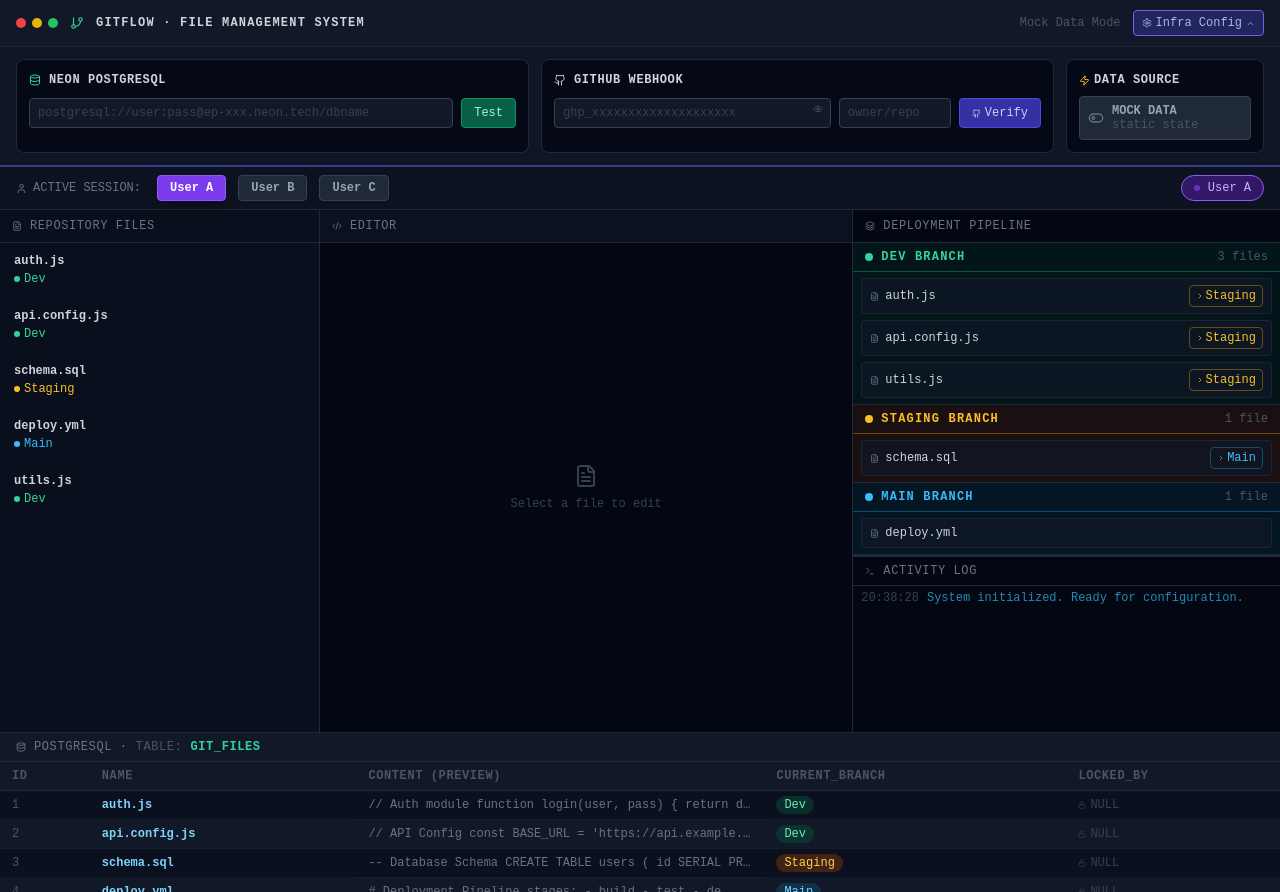
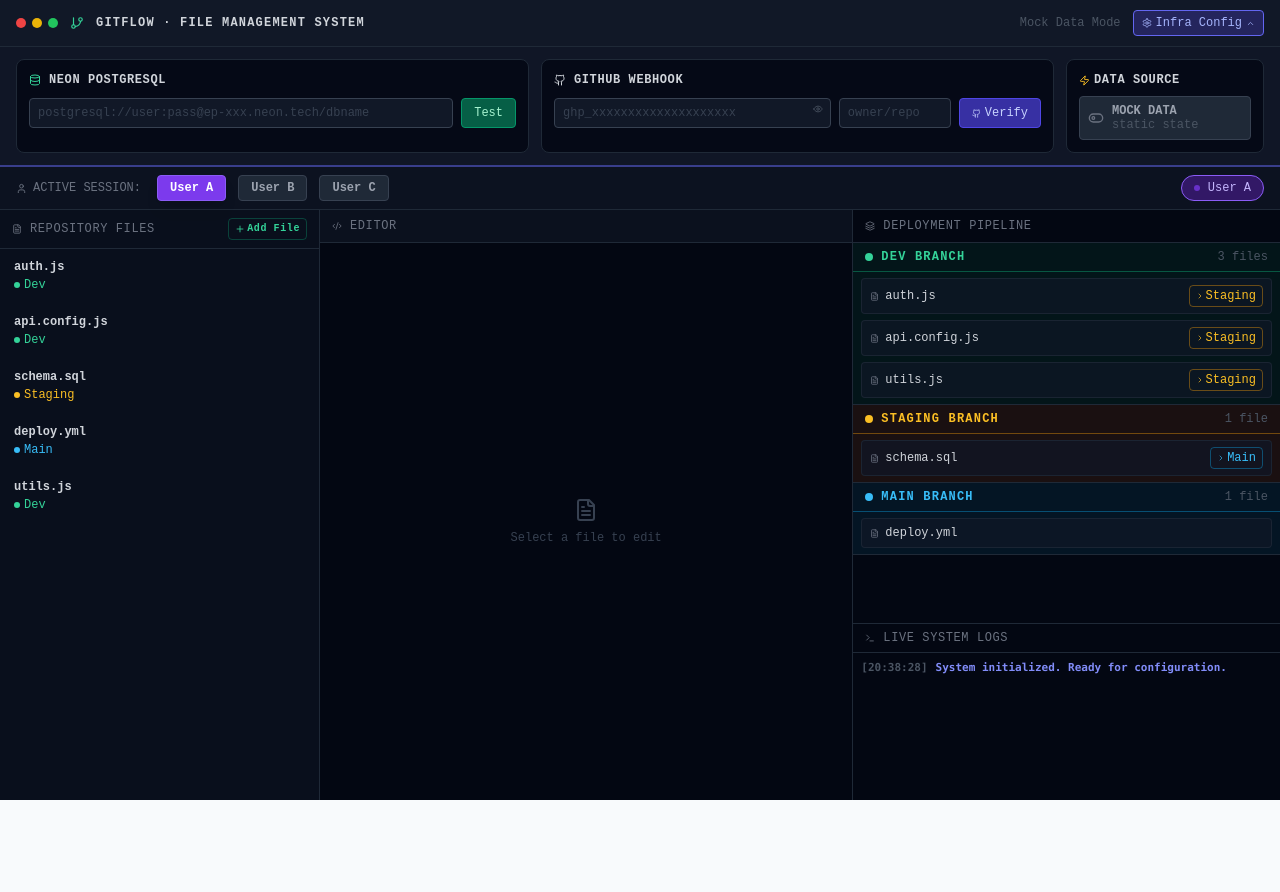
Before and after one commit to RazaRH17/gitflow-production-system, a Next.js app: page / in a window 1280 px wide. After the commit the page ends 800 px from the top, so only its background shows below. Built offline with nearby package versions, Linux system fonts and the light colour scheme.

Commit message:
Update page.tsx

```diff
--- a/app/page.tsx
+++ b/app/page.tsx
@@ -6,7 +6,7 @@
   GitBranch, Lock, Unlock, User, FileText, Save, Database,
   Terminal, AlertTriangle, ChevronRight, Code2, Layers,
   Settings, ChevronDown, ChevronUp, Github, ToggleLeft, ToggleRight,
-  CheckCircle2, XCircle, Loader2, Eye, EyeOff, Zap, Radio, Copy, Check,
+  CheckCircle2, XCircle, Loader2, Eye, EyeOff, Zap, Radio, Copy, Check, Plus
 } from "lucide-react";
 import type { GitFile, Branch, GitPushResponse, StepResult } from "@/lib/types";
 
@@ -22,17 +22,17 @@
 };
 
 const BRANCH_META: Record<Branch, { label: string; color: string; border: string; bg: string; badge: string; dot: string }> = {
-  dev:     { label: "Dev",     color: "text-emerald-400", border: "border-emerald-500/40", bg: "bg-emerald-900/20", badge: "bg-emerald-900/50 text-emerald-300", dot: "bg-emerald-400" },
+  dev:     { label: "Dev",      color: "text-emerald-400", border: "border-emerald-500/40", bg: "bg-emerald-900/20", badge: "bg-emerald-900/50 text-emerald-300", dot: "bg-emerald-400" },
   staging: { label: "Staging", color: "text-amber-400",   border: "border-amber-500/40",   bg: "bg-amber-900/20",   badge: "bg-amber-900/50 text-amber-300",   dot: "bg-amber-400"   },
-  main:    { label: "Main",    color: "text-sky-400",     border: "border-sky-500/40",     bg: "bg-sky-900/20",     badge: "bg-sky-900/50 text-sky-300",     dot: "bg-sky-400"     },
+  main:    { label: "Main",     color: "text-sky-400",      border: "border-sky-500/40",     bg: "bg-sky-900/20",     badge: "bg-sky-900/50 text-sky-300",     dot: "bg-sky-400"     },
 };
 
 const BRANCH_ORDER: Branch[] = ["dev", "staging", "main"];
 
 const MOCK_FILES: GitFile[] = [
-  { id: 1, name: "auth.js",       content: "// Auth module\nfunction login(user, pass) {\n  return db.verify(user, pass);\n}",                                                current_branch: "dev",     locked_by: null, sha: null, created_at: "", updated_at: "" },
-  { id: 2, name: "api.config.js", content: "// API Config\nconst BASE_URL = 'https://api.example.com';\nconst TIMEOUT = 5000;",                                             current_branch: "dev",     locked_by: null, sha: null, created_at: "", updated_at: "" },
-  { id: 3, name: "schema.sql",    content: "-- Database Schema\nCREATE TABLE users (\n  id SERIAL PRIMARY KEY,\n  email VARCHAR(255)\n);",                                   current_branch: "staging", locked_by: null, sha: null, created_at: "", updated_at: "" },
+  { id: 1, name: "auth.js",       content: "// Auth module\nfunction login(user, pass) {\n  return db.verify(user, pass);\n}",                                current_branch: "dev",     locked_by: null, sha: null, created_at: "", updated_at: "" },
+  { id: 2, name: "api.config.js", content: "// API Config\nconst BASE_URL = 'https://api.example.com';\nconst TIMEOUT = 5000;",                               current_branch: "dev",     locked_by: null, sha: null, created_at: "", updated_at: "" },
+  { id: 3, name: "schema.sql",    content: "-- Database Schema\nCREATE TABLE users (\n  id SERIAL PRIMARY KEY,\n  email VARCHAR(255)\n);",                               current_branch: "staging", locked_by: null, sha: null, created_at: "", updated_at: "" },
   { id: 4, name: "deploy.yml",    content: "# Deployment Pipeline\nstages:\n  - build\n  - test\n  - deploy",                                                               current_branch: "main",    locked_by: null, sha: null, created_at: "", updated_at: "" },
   { id: 5, name: "utils.js",      content: "// Utility Functions\nconst formatDate = (d) => d.toISOString();\nconst slugify = (s) => s.toLowerCase().replace(/ /g,'-');",   current_branch: "dev",     locked_by: null, sha: null, created_at: "", updated_at: "" },
 ];
@@ -61,6 +61,11 @@
   const [dbStatus, setDbStatus]   = useState<null | "testing" | "ok" | "fail">(null);
   const [gitStatus, setGitStatus] = useState<null | "testing" | "ok" | "fail">(null);
   const [copied, setCopied]       = useState(false);
+
+  // add file states
+  const [addModalOpen, setAddModalOpen] = useState(false);
+  const [newFileName, setNewFileName] = useState("");
+  const [newFileContent, setNewFileContent] = useState("");
 
   // terminal
   const [termOpen, setTermOpen]   = useState(false);
@@ -98,7 +103,6 @@
 
   // ── file selection ────────────────────────────────────────────────────────
   const selectFile = async (file: GitFile) => {
-    // Release any lock the active user holds on another file
     setFiles(prev => prev.map(f => f.locked_by === activeUser && f.id !== file.id ? { ...f, locked_by: null } : f));
 
     if (file.locked_by && file.locked_by !== activeUser) {
@@ -189,6 +193,45 @@
     }, 2000);
   };
 
+  // ── handle creation of a new file ──────────────────────────────────────────
+  const handleCreateFile = async (e: React.FormEvent) => {
+    e.preventDefault();
+    if (!newFileName.trim()) return;
+
+    const formattedName = newFileName.trim().replace(/\s+/g, "-");
+    const newFile: GitFile = {
+      id: Date.now(),
+      name: formattedName.includes(".") ? formattedName : `${formattedName}.js`,
+      content: newFileContent || "// New file template initialized",
+      current_branch: "dev",
+      locked_by: null,
+      sha: null,
+      created_at: new Date().toISOString(),
+      updated_at: new Date().toISOString()
+    };
+
+    if (useLive) {
+      try {
+        const res = await fetch("/api/files", {
+          method: "POST",
+          headers: { "Content-Type": "application/json" },
+          body: JSON.stringify(newFile)
+        });
+        if (!res.ok) throw new Error("Neon Database rejected row creation.");
+        addLog(`✓ Saved "${newFile.name}" permanently into Neon Database storage.`, "success");
+      } catch (err) {
+        addLog(`✗ Sync Error: ${err instanceof Error ? err.message : String(err)}`, "error");
+      }
+    }
+
+    setFiles(prev => [...prev, newFile]);
+    addLog(`✓ Created new file "${newFile.name}" on branch [Dev]`, "success");
+
+    setNewFileName("");
+    setNewFileContent("");
+    setAddModalOpen(false);
+  };
+
   // ── save / push ────────────────────────────────────────────────────────────
   const handleSave = async () => {
     if (!selectedFile || selectedFile.locked_by !== activeUser) return;
@@ -199,7 +242,6 @@
       return;
     }
 
-    // Build request payload
     const requestBody = {
       fileId: selectedFile.id,
       fileName: selectedFile.name,
@@ -228,7 +270,6 @@
 
       const data: GitPushResponse = await res.json();
 
-      // Stream steps into terminal with artificial delay for visual effect
       data.steps.forEach((step, i) => {
         setTimeout(() => {
           setTermLines(prev => [...prev, { ...step, ts: ts() }]);
@@ -269,7 +310,7 @@
 
   // ── render ────────────────────────────────────────────────────────────────
   return (
-    <div className="min-h-screen bg-gray-950 text-gray-100 flex flex-col" style={{ fontFamily: "'Fira Code', monospace", fontSize: 12 }}>
+    <div className="min-h-screen bg-gray-950 text-gray-100 flex flex-col relative" style={{ fontFamily: "'Fira Code', monospace", fontSize: 12 }}>
 
       {/* Header */}
       <div className="bg-gray-900 border-b border-gray-800 px-4 py-2.5 flex items-center justify-between sticky top-0 z-30">
@@ -385,8 +426,11 @@
 
         {/* File List */}
         <div className="col-span-3 bg-gray-900/50 border-r border-gray-800 flex flex-col overflow-hidden">
-          <div className="px-3 py-2 border-b border-gray-800 text-gray-500 text-xs uppercase tracking-wider flex items-center gap-2">
-            <FileText size={10} /> Repository Files
+          <div className="px-3 py-2 border-b border-gray-800 text-gray-500 text-xs uppercase tracking-wider flex items-center justify-between">
+            <span className="flex items-center gap-2"><FileText size={10} /> Repository Files</span>
+            <button onClick={() => setAddModalOpen(true)} className="flex items-center gap-0.5 text-emerald-400 border border-emerald-500/30 hover:bg-emerald-950/50 px-1.5 py-0.5 rounded transition-all text-[10px] font-bold">
+              <Plus size={10} /> Add File
+            </button>
           </div>
           <div className="flex-1 overflow-y-auto">
             {files.map(file => {
@@ -541,7 +585,7 @@
                               <ChevronRight size={8} /> {BRANCH_META[nextBranch].label}
                             </button>
                           )}
-                          {byOther && nextBranch && <span className="text-red-400/60 text-xs flex-shrink-0">🔒</span>}
+                          {byOther && nextBranch && <span className="text-red-400/50 text-[10px]">locked</span>}
                         </div>
                       );
                     })}
@@ -551,63 +595,82 @@
             })}
           </div>
 
-          {/* Activity Log */}
-          <div className="h-44 flex flex-col border-t border-gray-800 bg-gray-950">
+          {/* System Streams Log Panel */}
+          <div className="h-44 bg-gray-950 flex flex-col overflow-hidden">
             <div className="px-3 py-1.5 border-b border-gray-800 text-gray-500 text-xs uppercase tracking-wider flex items-center gap-2">
-              <Terminal size={10} /> Activity Log
+              <Terminal size={10} /> Live System Logs
             </div>
-            <div className="flex-1 overflow-y-auto px-2 py-1">
-              {logs.map((log, i) => {
-                const col = log.type === "success" ? "text-emerald-400" : log.type === "error" ? "text-red-400" : log.type === "warn" ? "text-amber-400" : log.type === "system" ? "text-sky-400/70" : "text-gray-400";
+            <div className="flex-1 overflow-y-auto p-2 space-y-1 font-mono text-[11px]">
+              {logs.map((log, idx) => {
+                let color = "text-gray-400";
+                if (log.type === "success") color = "text-emerald-400";
+                if (log.type === "error")   color = "text-red-400";
+                if (log.type === "warn")    color = "text-amber-400";
+                if (log.type === "system")  color = "text-indigo-400 font-bold";
+
                 return (
-                  <div key={i} className="flex gap-2 text-xs mb-0.5">
-                    <span className="text-gray-700 flex-shrink-0">{log.time}</span>
-                    <span className={col}>{log.msg}</span>
+                  <div key={idx} className={`flex gap-2 leading-tight ${color}`}>
+                    <span className="text-gray-600 flex-shrink-0">[{log.time}]</span>
+                    <span>{log.msg}</span>
                   </div>
                 );
               })}
             </div>
           </div>
+
         </div>
       </div>
 
-      {/* DB Table */}
-      <div className="bg-gray-900 border-t border-gray-800" style={{ maxHeight: 170 }}>
-        <div className="px-4 py-1.5 border-b border-gray-800 text-gray-500 text-xs uppercase tracking-wider flex items-center gap-2">
-          <Database size={10} /> PostgreSQL ·<span className="text-gray-600">table:</span> <span className="text-emerald-400 font-bold">git_files</span>
-          {useLive && <span className="ml-2 text-emerald-400/60 text-xs flex items-center gap-1"><Radio size={8} className="animate-pulse" /> live sync</span>}
+      {/* ─── ADD FILE MODAL DIALOG OVERLAY ─── */}
+      {addModalOpen && (
+        <div className="absolute inset-0 bg-gray-950/80 backdrop-blur-sm flex items-center justify-center z-50 p-4">
+          <div className="bg-gray-900 border-2 border-indigo-500/50 rounded-lg w-full max-w-md shadow-2xl overflow-hidden animate-in fade-in zoom-in duration-150">
+            <div className="bg-gray-950 px-4 py-3 border-b border-gray-800 flex items-center gap-2 text-indigo-400">
+              <Plus size={14} />
+              <span className="font-bold text-xs uppercase tracking-wider">Create New Repository File</span>
+            </div>
+            <form onSubmit={handleCreateFile} className="p-4 space-y-3.5">
+              <div>
+                <label className="block text-gray-500 text-[11px] uppercase mb-1">File Name</label>
+                <input
+                  type="text"
+                  required
+                  placeholder="payment-service.js"
+                  value={newFileName}
+                  onChange={e => setNewFileName(e.target.value)}
+                  className="w-full bg-gray-950 border border-gray-700 rounded px-2.5 py-2 text-xs text-gray-200 outline-none focus:border-indigo-500 font-mono transition-colors"
+                />
+              </div>
+              <div>
+                <label className="block text-gray-500 text-[11px] uppercase mb-1">Initial Template Content (Optional)</label>
+                <textarea
+                  placeholder="// Initialize modules here..."
+                  value={newFileContent}
+                  onChange={e => setNewFileContent(e.target.value)}
+                  rows={4}
+                  className="w-full bg-gray-950 border border-gray-700 rounded p-2.5 text-xs text-gray-300 outline-none focus:border-indigo-500 font-mono resize-none leading-relaxed transition-colors"
+                />
+              </div>
+              <div className="flex justify-end gap-2 pt-1 border-t border-gray-800/60">
+                <button
+                  type="button"
+                  onClick={() => { setAddModalOpen(false); setNewFileName(""); setNewFileContent(""); }}
+                  className="px-3 py-1.5 rounded text-xs bg-gray-800 text-gray-400 border border-gray-700 hover:border-gray-500 hover:text-gray-200 transition-all"
+                >
+                  Cancel
+                </button>
+                <button
+                  type="submit"
+                  className="px-4 py-1.5 rounded text-xs bg-emerald-700 hover:bg-emerald-600 border border-emerald-500 text-white font-bold transition-all shadow-md"
+                >
+                  Create & Branch Dev
+                </button>
+              </div>
+            </form>
+          </div>
         </div>
-        <div className="overflow-x-auto overflow-y-auto" style={{ maxHeight: 130 }}>
-          <table className="w-full text-xs border-collapse">
-            <thead className="sticky top-0 bg-gray-900 z-10">
-              <tr className="text-gray-600 uppercase tracking-wider">
-                {["id", "name", "content (preview)", "current_branch", "locked_by"].map(h => (
-                  <th key={h} className="px-3 py-1.5 text-left border-b border-gray-800 font-semibold whitespace-nowrap">{h}</th>
-                ))}
-              </tr>
-            </thead>
-            <tbody>
-              {files.map((f, i) => {
-                const bc = BRANCH_META[f.current_branch];
-                const lc = f.locked_by ? USER_COLORS[f.locked_by as ActiveUser] : null;
-                return (
-                  <tr key={f.id} className={`border-b border-gray-800/40 ${i % 2 === 0 ? "bg-gray-950/40" : ""} hover:bg-gray-800/30`}>
-                    <td className="px-3 py-1.5 text-gray-600">{f.id}</td>
-                    <td className="px-3 py-1.5 text-sky-300 font-semibold whitespace-nowrap">{f.name}</td>
-                    <td className="px-3 py-1.5 text-gray-500 truncate" style={{ maxWidth: 180 }}>{f.content.replace(/\n/g, " ").slice(0, 55)}…</td>
-                    <td className="px-3 py-1.5"><span className={`px-2 py-0.5 rounded-full text-xs ${bc.badge}`}>{bc.label}</span></td>
-                    <td className="px-3 py-1.5">
-                      {f.locked_by && lc
-                        ? <span className={`px-2 py-0.5 rounded-full text-xs flex items-center gap-1 w-fit ${lc.badge}`}><Lock size={8} />{f.locked_by}</span>
-                        : <span className="text-gray-700 flex items-center gap-1"><Unlock size={8} /> NULL</span>}
-                    </td>
-                  </tr>
-                );
-              })}
-            </tbody>
-          </table>
-        </div>
-      </div>
+      )}
+
     </div>
   );
 }
```
